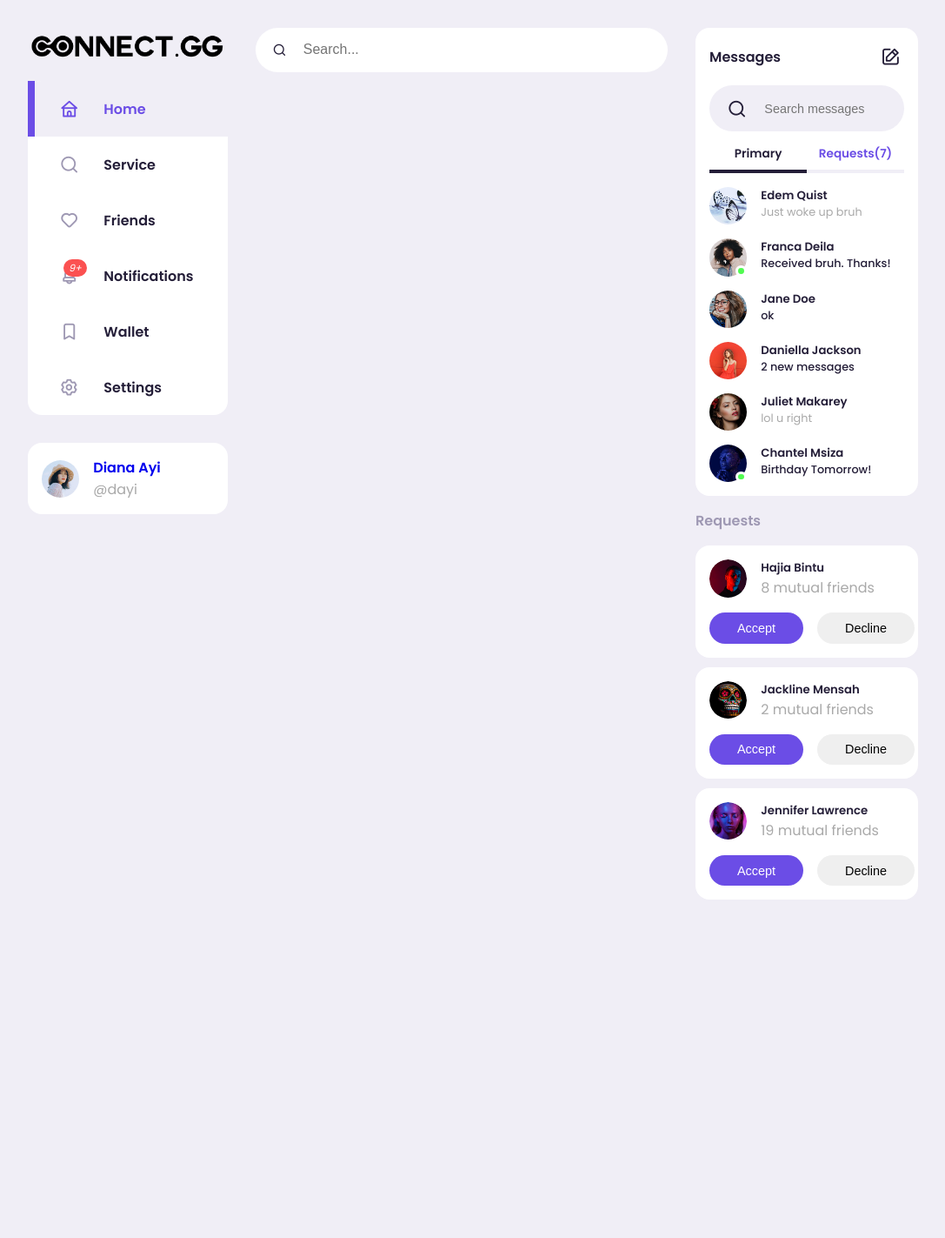
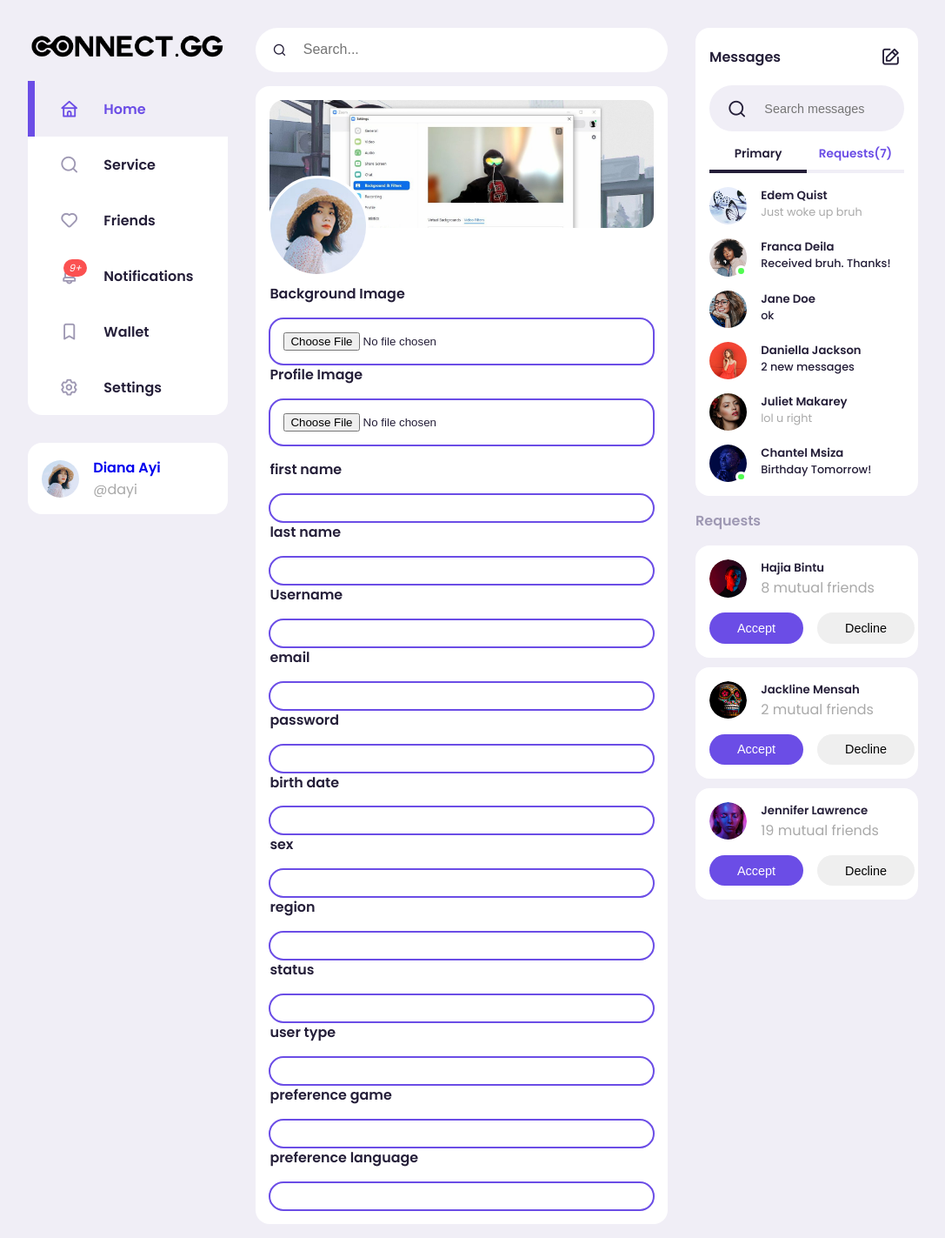
Before and after one commit to HijazP/proyekrpl, a PHP site: page /dashboard/formprofile.html in a window 1280 px wide. Shown: the whole page at 87% size, without its empty margins (96-1183 px from the left). Before the commit the page ends 1034 px from the top, so only its background shows below. Run offline with PHP 8.4, Linux system fonts and the light colour scheme.

Commit message:
Bikin editprofile (1)

```diff
--- a/dashboard/dashboard.css
+++ b/dashboard/dashboard.css
@@ -402,6 +402,10 @@ main .container .left .profile {
   outline-color: white;
 }
 
+.middle .changeuser {
+  margin-top: 1rem;
+}
+
 .middle .feed .action {
   display: flex;
   justify-content: space-between;
@@ -477,6 +481,15 @@ main .container .left .profile {
   padding: var(--card-padding);
   border-radius: var(--card-border-radius);
 }
+
+.middle .requestname {
+  background: var(--color-white);
+  outline: auto;
+  outline-color: var(--color-primary);
+  padding: var(--card-padding);
+  border-radius: var(--card-border-radius);
+}
+
 
 
 .middle .request .action {
--- a/dashboard/formprofile.html
+++ b/dashboard/formprofile.html
@@ -130,8 +130,94 @@
                 <!------------------- FEEDS --------------------->
                 <div class="edit_profiles">
                     <!------------------- FEED 1 --------------------->
-                    <div class="feed">
+                    <div class="feeds">
+                        <div class = "feed">
+                        <!-- Foto -->
+                            <div class="bg">
+                                <div class="bg_item">
+                                    <img src="./images/propil.jpg">
+                                </div>
+                                <div class="bg_item">
+                                    <img src="./images/profile-1.jpg">
+                                </div>
+                            </div>
 
+                            <h3> Background Image  </h3>
+                                <div class = "request">
+                                    <input type="file">
+                                </div>
+
+                            <h3> Profile Image  </h3>
+                                <div class = "request">
+                                    <input type="file">
+                                </div>
+
+
+                            <div class="changeuser">
+
+                                <h3> first name  </h3>
+                                <div class = "request">
+
+                                </div>
+
+                                <h3> last name  </h3>
+                                <div class = "request">
+
+                                </div>
+
+                                <h3> Username </h3>
+                                <div class = "request">
+
+                                </div>
+
+                                <h3> email </h3>
+                                <div class = "request">
+
+                                </div>
+
+                                <h3> password </h3>
+                                <div class = "request">
+
+                                </div>
+
+                                <h3> birth date </h3>
+                                <div class = "request">
+
+                                </div>
+
+                                <h3> sex </h3>
+                                <div class = "request">
+
+                                </div>
+
+                                <h3> region </h3>
+                                <div class = "request">
+
+                                </div>
+
+                                <h3> status </h3>
+                                <div class = "request">
+
+                                </div>
+
+                                <h3> user type </h3>
+                                <div class = "request">
+
+                                </div>
+
+                                <h3> preference game </h3>
+                                <div class = "request">
+
+                                </div>
+
+                                <h3> preference language </h3>
+                                <div class = "request">
+
+                                </div>
+                            </div>
+
+
+                        </div>
                     </div>
                     <!---------------- END OF FEED 1 ----------------->
                 </div>
```
